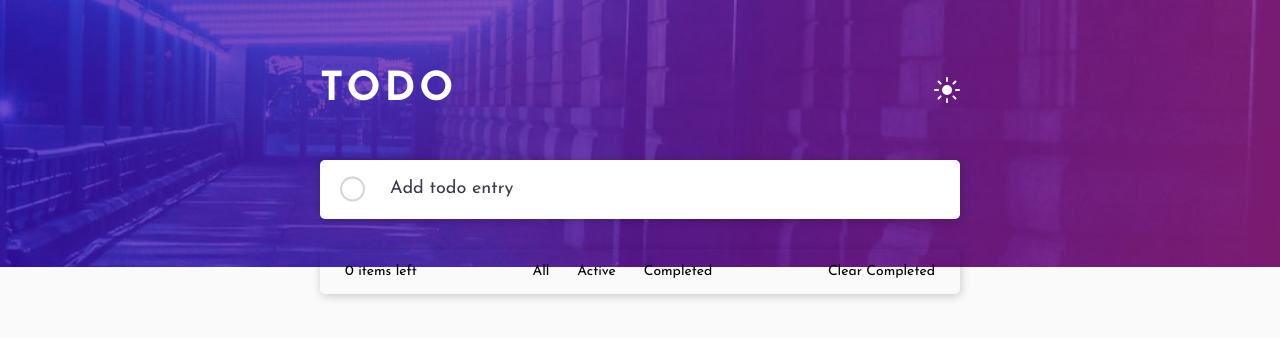
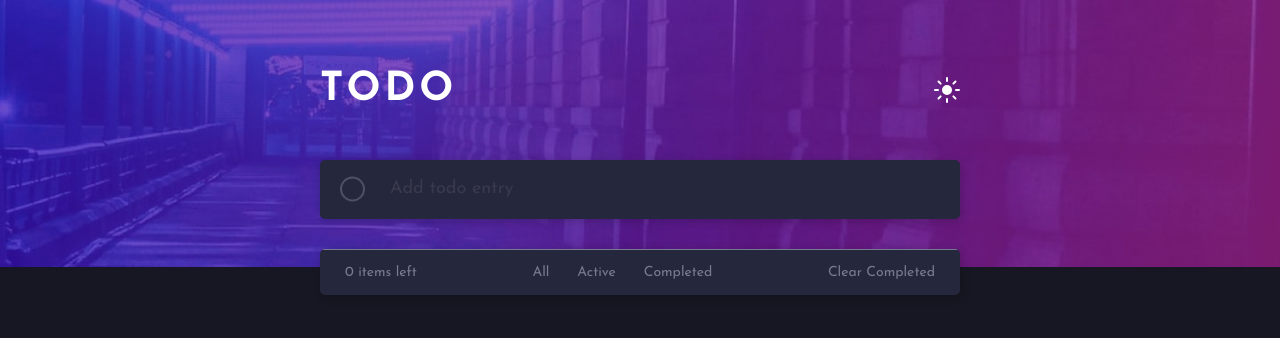
Before and after one commit to sardarz/react_todo, a React (Create React App) app: page / in a window 1280 px wide. Shown: the top 338 px of the page. Built offline with nearby package versions, Linux system fonts and the light colour scheme.

Commit message:
feat: added more styles to themes

```diff
--- a/src/App.js
+++ b/src/App.js
@@ -6,7 +6,7 @@ import bgImg from './images/bg-desktop-dark.jpg';
 import './App.scss';
 
 const App = () => {
-  const [darkTheme, setTheme] = useState(false);
+  const [darkTheme, setTheme] = useState(true);
   const [listTodo, setListTodo] = useState([]);
 
   useEffect(() => {
--- a/src/components/TodoList.scss
+++ b/src/components/TodoList.scss
@@ -1,7 +1,8 @@
 .todo__list {
-  border-radius: .5rem;
+  border-radius: 0.5rem;
   overflow: hidden;
-  box-shadow: 1px 2px 10px rgba(black, .2);
+  box-shadow: 1px 2px 10px rgba(black, 0.2);
+  color: var(--dark-grayish-blue);
 }
 
 .todo__list .todo__item + .todo__item {
@@ -13,6 +14,12 @@
   padding: 1.5rem 2.5rem;
   font-size: 1.4rem;
   display: flex;
+  border-top: 1px solid var(--dark-grayish-blue);
+  background-color: var(--very-dark-desaturated-blue);
+}
+
+body.light-theme .todo__list-stats {
+  background-color: #fff;
 }
 
 .todo__list-options {
@@ -20,3 +27,26 @@
   width: 18rem;
   justify-content: space-between;
 }
+
+.todo__list-clear-completed,
+.todo__list-all,
+.todo__list-active,
+.todo__list-completed {
+  cursor: pointer;
+}
+
+.todo__list-clear-completed:hover,
+.todo__list-all:hover,
+.todo__list-active:hover,
+.todo__list-completed:hover {
+  color: var(--light-grayish-blue-hover);
+}
+
+body.light-theme {
+  & .todo__list-clear-completed:hover,
+  & .todo__list-all:hover,
+  & .todo__list-active:hover,
+  & .todo__list-completed:hover {
+    color: var(--lt-very-dark-grayish-blue);
+  }
+}
```
